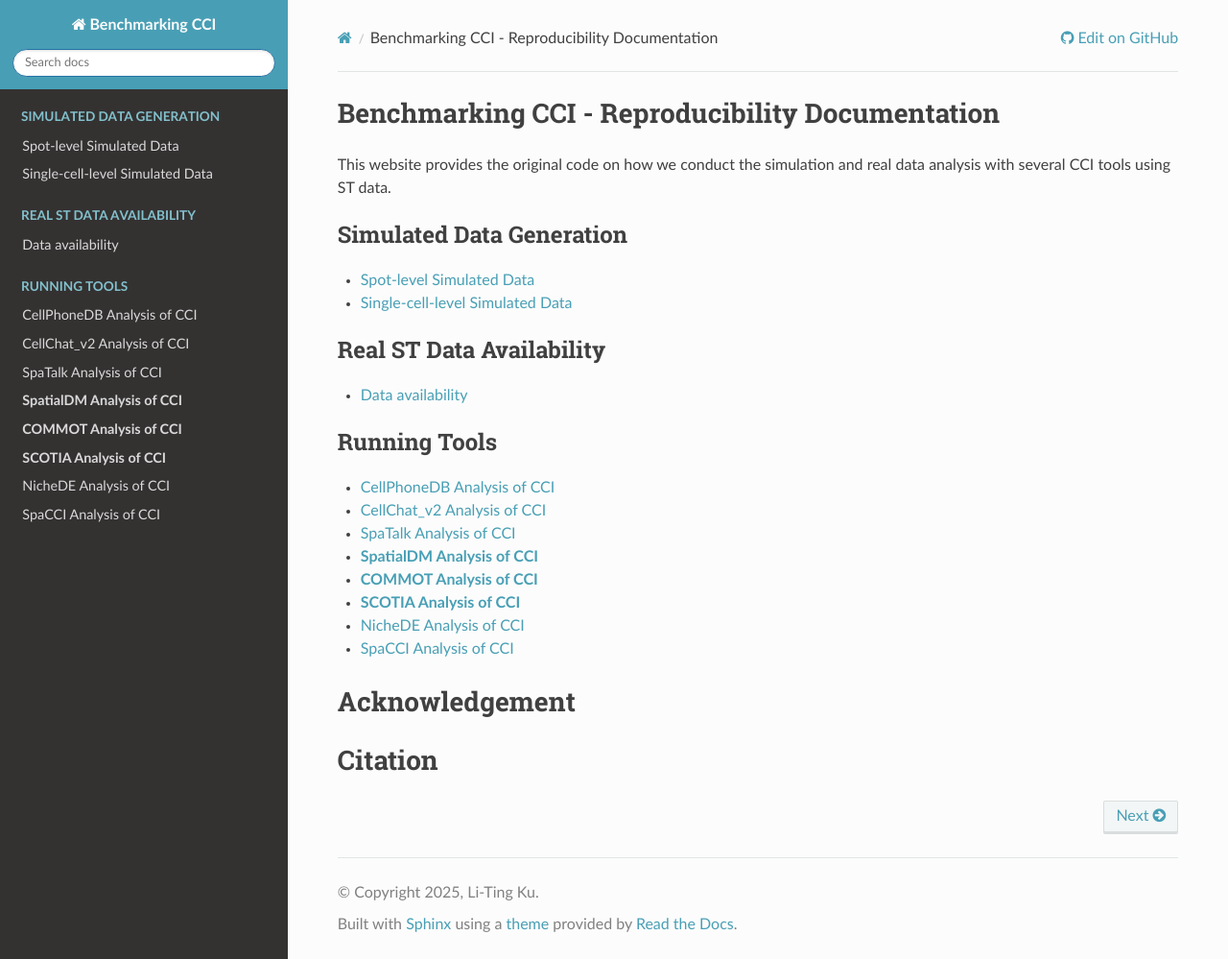
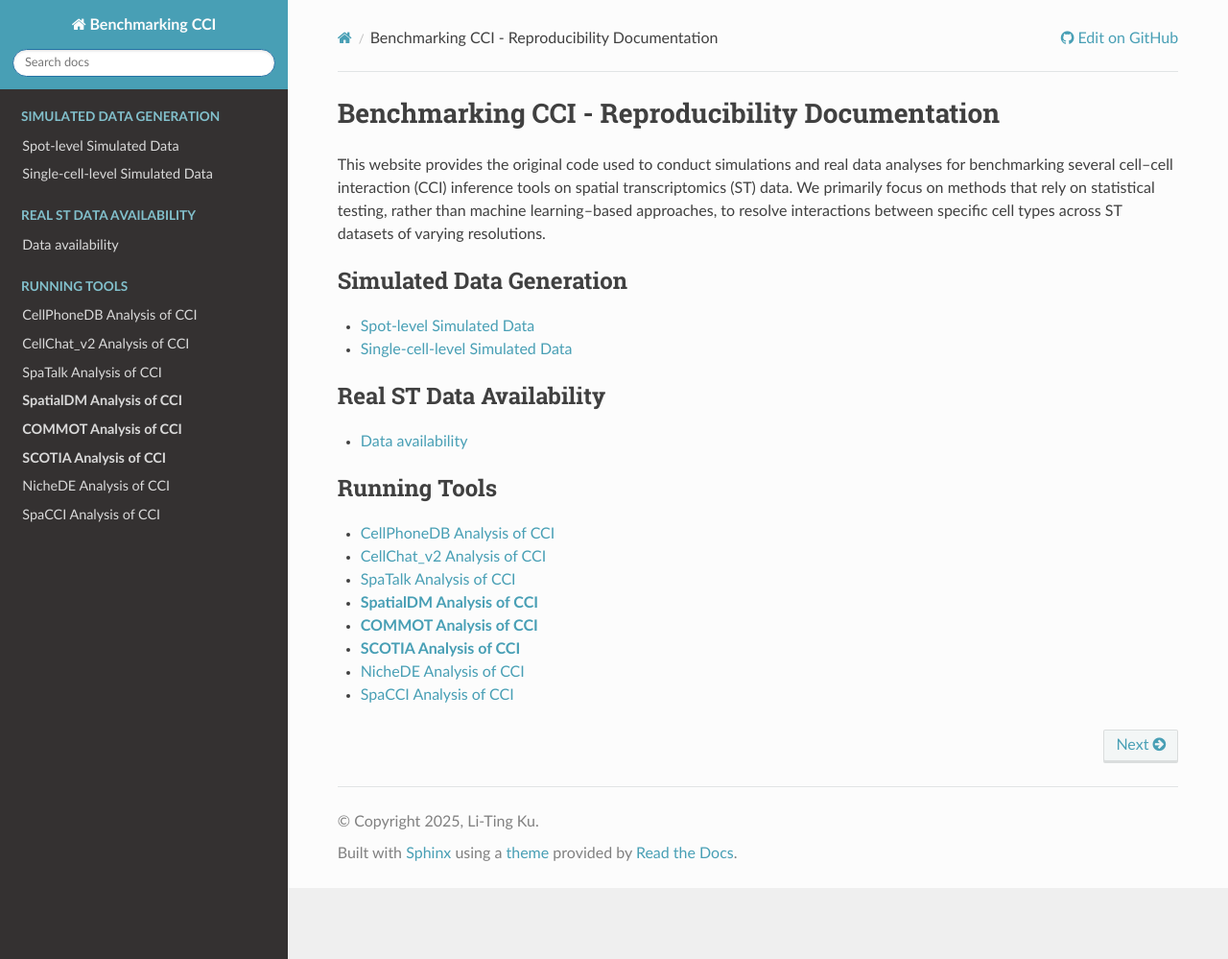
Before and after one commit to LitingKu/Benchmarking-CCI, a Sphinx documentation site: the page built from docs/source/index.rst, in a window 1280 px wide and 999 px high. Shown: the whole window at 96% size. Built offline with Sphinx 7.4.7 and the Read the Docs theme 3.1.0, drawn with Linux system fonts in a browser that asks for light colours.

Commit message:
Update index.rst

```diff
--- a/docs/source/index.rst
+++ b/docs/source/index.rst
@@ -5,7 +5,7 @@
 
 Benchmarking CCI - Reproducibility Documentation
 =============================================================================
-This website provides the original code on how we conduct the simulation and real data analysis with several CCI tools using ST data.
+This website provides the original code used to conduct simulations and real data analyses for benchmarking several cell–cell interaction (CCI) inference tools on spatial transcriptomics (ST) data. We primarily focus on methods that rely on statistical testing, rather than machine learning–based approaches, to resolve interactions between specific cell types across ST datasets of varying resolutions.
 
 .. toctree::
    :caption: Simulated Data Generation
@@ -35,14 +35,3 @@ This website provides the original code on how we conduct the simulation and rea
    SCOTIA
    NicheDE
    SpaCCI
-
-
-
-
-
-Acknowledgement
-================
-
-
-Citation
-================
```
